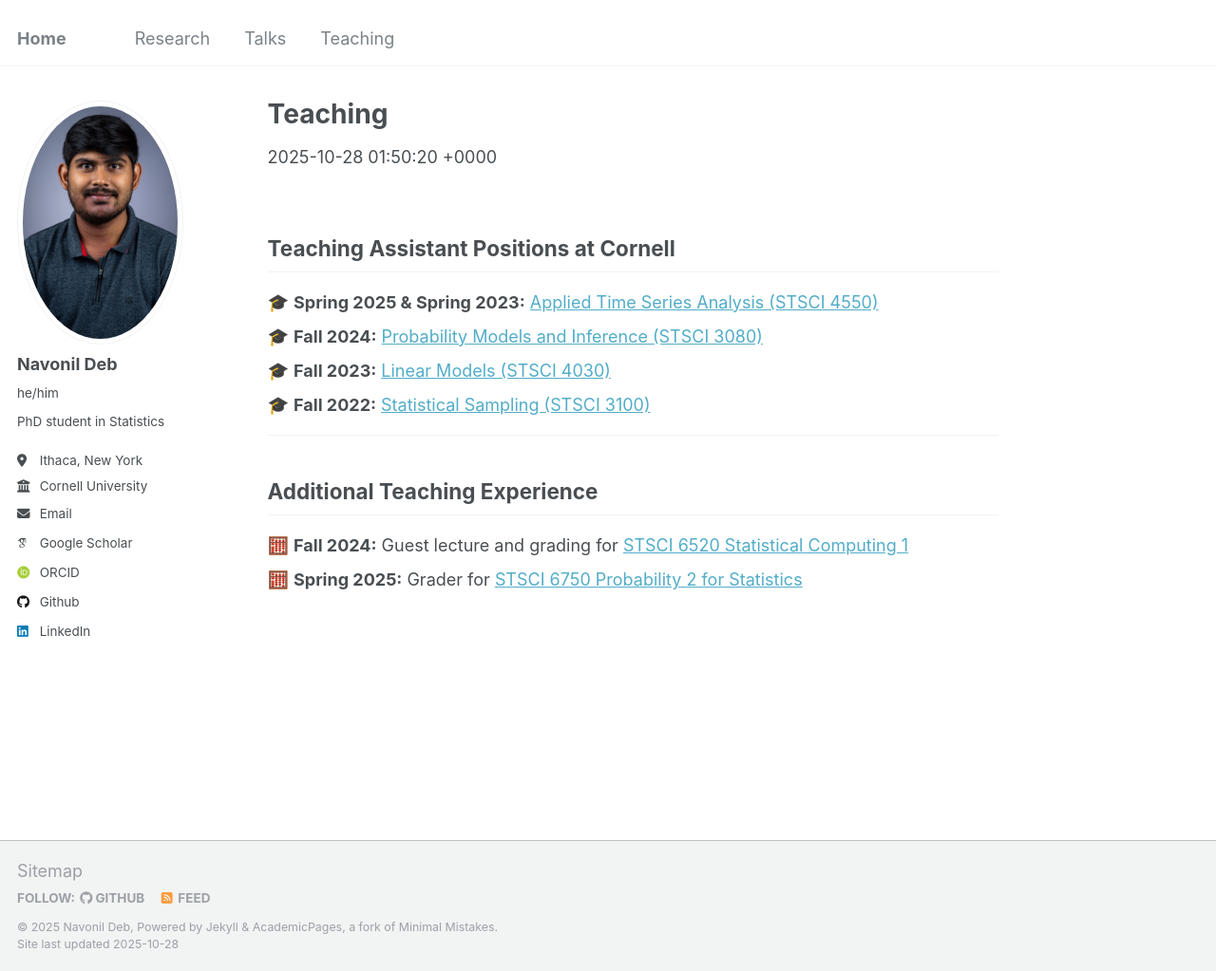
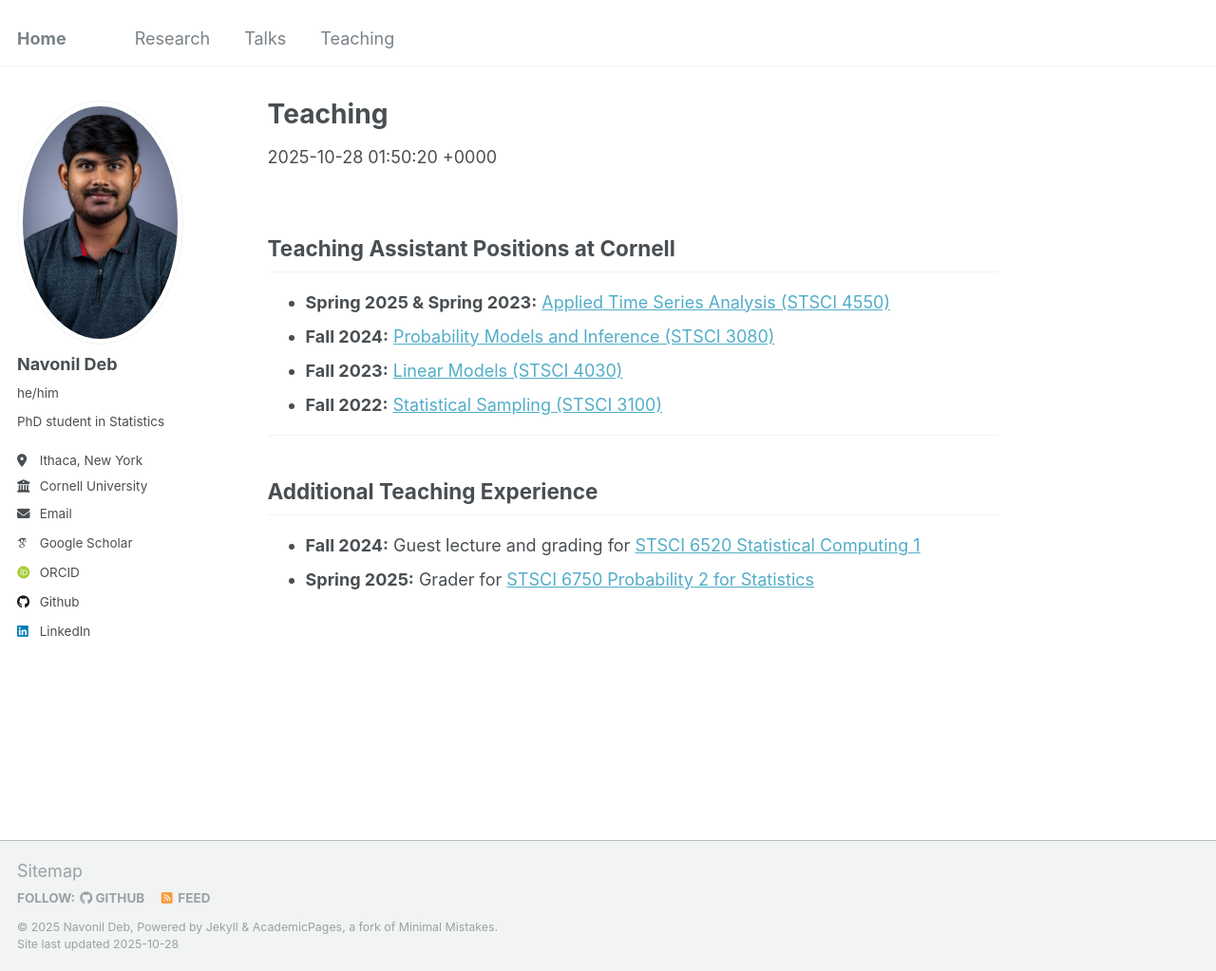
Before and after one commit to navonildeb/navonildeb.github.io, a Jekyll site: the page built from _teaching/teaching.md, in a window 1280 px wide and 1023 px high. Shown: the whole window at 95% size. Built offline with Jekyll 4.4.1, drawn with Linux system fonts in a browser that asks for light colours; some web fonts are replaced.

Commit message:
Update teaching.md

```diff
--- a/_teaching/teaching.md
+++ b/_teaching/teaching.md
@@ -7,18 +7,14 @@ author_profile: true
 
 ## Teaching Assistant Positions at Cornell
 
-<ul style="list-style-type:none; padding-left:0;">
-  <li>🎓 <strong>Spring 2025 & Spring 2023:</strong> <a href="https://classes.cornell.edu/browse/roster/SP24/class/STSCI/4550" target="_blank">Applied Time Series Analysis (STSCI 4550)</a></li>
-  <li>🎓 <strong>Fall 2024:</strong> <a href="https://classes.cornell.edu/browse/roster/FA24/class/STSCI/3080" target="_blank">Probability Models and Inference (STSCI 3080)</a></li>
-  <li>🎓 <strong>Fall 2023:</strong> <a href="https://classes.cornell.edu/browse/roster/FA23/class/STSCI/4030" target="_blank">Linear Models (STSCI 4030)</a></li>
-  <li>🎓 <strong>Fall 2022:</strong> <a href="https://classes.cornell.edu/browse/roster/FA22/class/STSCI/3100" target="_blank">Statistical Sampling (STSCI 3100)</a></li>
-</ul>
+* **Spring 2025 & Spring 2023:** [Applied Time Series Analysis (STSCI 4550)](https://classes.cornell.edu/browse/roster/SP24/class/STSCI/4550)
+* **Fall 2024:** [Probability Models and Inference (STSCI 3080)](https://classes.cornell.edu/browse/roster/FA24/class/STSCI/3080)
+* **Fall 2023:** [Linear Models (STSCI 4030)](https://classes.cornell.edu/browse/roster/FA23/class/STSCI/4030)
+* **Fall 2022:** [Statistical Sampling (STSCI 3100)](https://classes.cornell.edu/browse/roster/FA22/class/STSCI/3100)
 
 ---
 
 ## Additional Teaching Experience
 
-<ul style="list-style-type:none; padding-left:0;">
-  <li>🧮 <strong>Fall 2024:</strong> Guest lecture and grading for <a href="https://classes.cornell.edu/browse/roster/FA24/class/STSCI/6520" target="_blank">STSCI 6520 Statistical Computing 1</a></li>
-  <li>🧮 <strong>Spring 2025:</strong> Grader for <a href="https://classes.cornell.edu/browse/roster/SP25/class/STSCI/6750" target="_blank">STSCI 6750 Probability 2 for Statistics</a></li>
-</ul>
+* **Fall 2024:** Guest lecture and grading for [STSCI 6520 Statistical Computing 1](https://classes.cornell.edu/browse/roster/FA24/class/STSCI/6520)
+* **Spring 2025:** Grader for [STSCI 6750 Probability 2 for Statistics](https://classes.cornell.edu/browse/roster/SP25/class/STSCI/6750)
```
